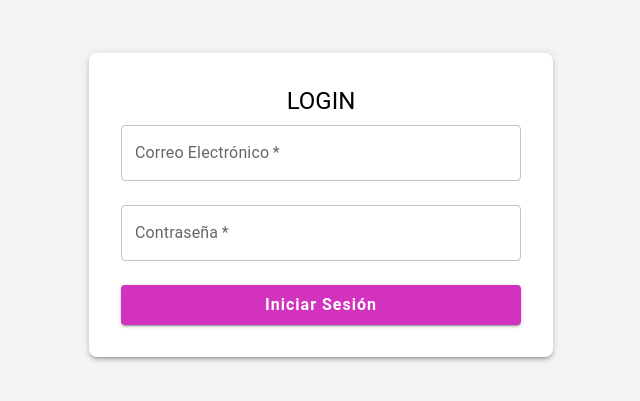
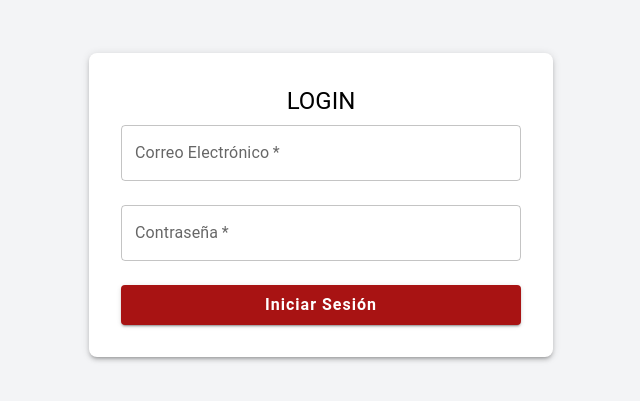
Before and after one commit to GustavoGutierrez98/agmdlog, a React (Create React App) app: page / in a window 1280 px wide. Shown: the part 195-596 px from the top of the page, without its empty margins (319-959 px from the left). Built offline with nearby package versions, Linux system fonts and the light colour scheme; no server answers.

Commit message:
seguridad2

```diff
--- a/src/components/AppBarComponent.js
+++ b/src/components/AppBarComponent.js
@@ -21,7 +21,7 @@ function AppBarComponent() {
     <AppBar
       position="static"
       sx={{
-        backgroundColor: "#d332bf", // Change background color
+        backgroundColor: "#A81313", // Change background color
         color: "white", // Change text color
       }}
     >
--- a/src/components/AppointmentForm.js
+++ b/src/components/AppointmentForm.js
@@ -206,10 +206,10 @@ const AppointmentForm = () => {
             type="submit"
             variant="contained"
             sx={{
-              backgroundColor: "#d332bf", // Change background color
+              backgroundColor: "#A81313", // Change background color
               color: "white", // Change text color
               "&:hover": {
-                backgroundColor: "#8E4585", // Change hover background color
+                backgroundColor: "#CA1616", // Change hover background color
               },
             }}
           >
--- a/src/components/Login.js
+++ b/src/components/Login.js
@@ -86,7 +86,7 @@ function Login() {
               type="submit"
               fullWidth
               sx={{
-                backgroundColor: "#d332bf", // Change background color
+                backgroundColor: "#A81313", // Change background color
                 color: "white", // Change text color
                 fontSize: "16px", // Set font size
                 fontWeight: "bold", // Make text bold
@@ -94,7 +94,7 @@ function Login() {
                 textTransform: "none", // Prevent text from being uppercase
                 letterSpacing: "1px", // Add some letter spacing
                 "&:hover": {
-                  backgroundColor: "#8E4585", // Change hover background color
+                  backgroundColor: "#CA1616", // Change hover background color
                 },
               }}
             >
```
